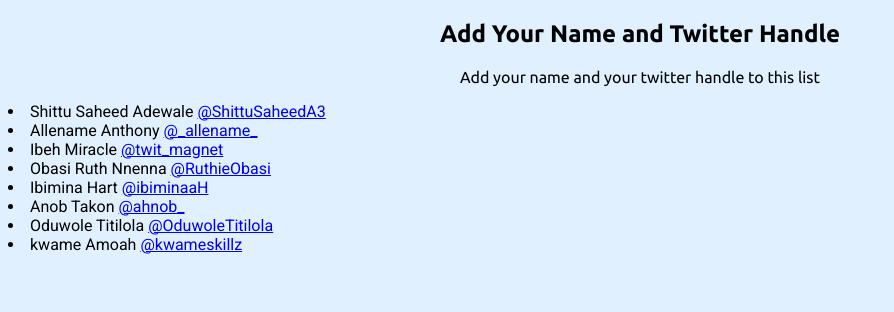
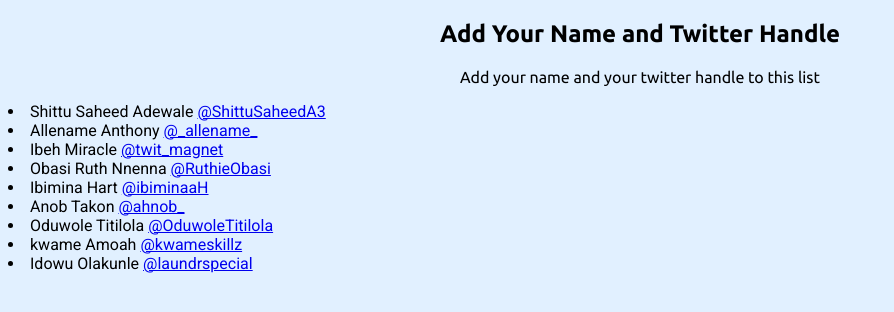
Before and after one commit to adewale2018/contributing_to_open_source, a plain HTML site: page index.html in a window 1280 px wide. Shown: the whole page, without its empty margins (0-894 px from the left). Drawn offline with Linux system fonts and the light colour scheme.

Commit message:
Line-space-after-kwame-fixed

```diff
--- a/index.html
+++ b/index.html
@@ -26,7 +26,7 @@
           <li>Anob Takon <a href="https://twitter.com/ahnob_" target="_blank">@ahnob_</a></li>
           <li>Oduwole Titilola <a href="https://twitter.com/OduwoleTitilola" target="_blank">@OduwoleTitilola</a></li>
           <li>kwame Amoah <a href="https://twitter.com/kwameskillz" target="_blank">@kwameskillz</a></li>
-
+          <li>Idowu Olakunle  <a href="https://twitter.com/laundrspecial" target="_blank">@laundrspecial</a></li>
       </ol>
     </section>
   </body>
```
